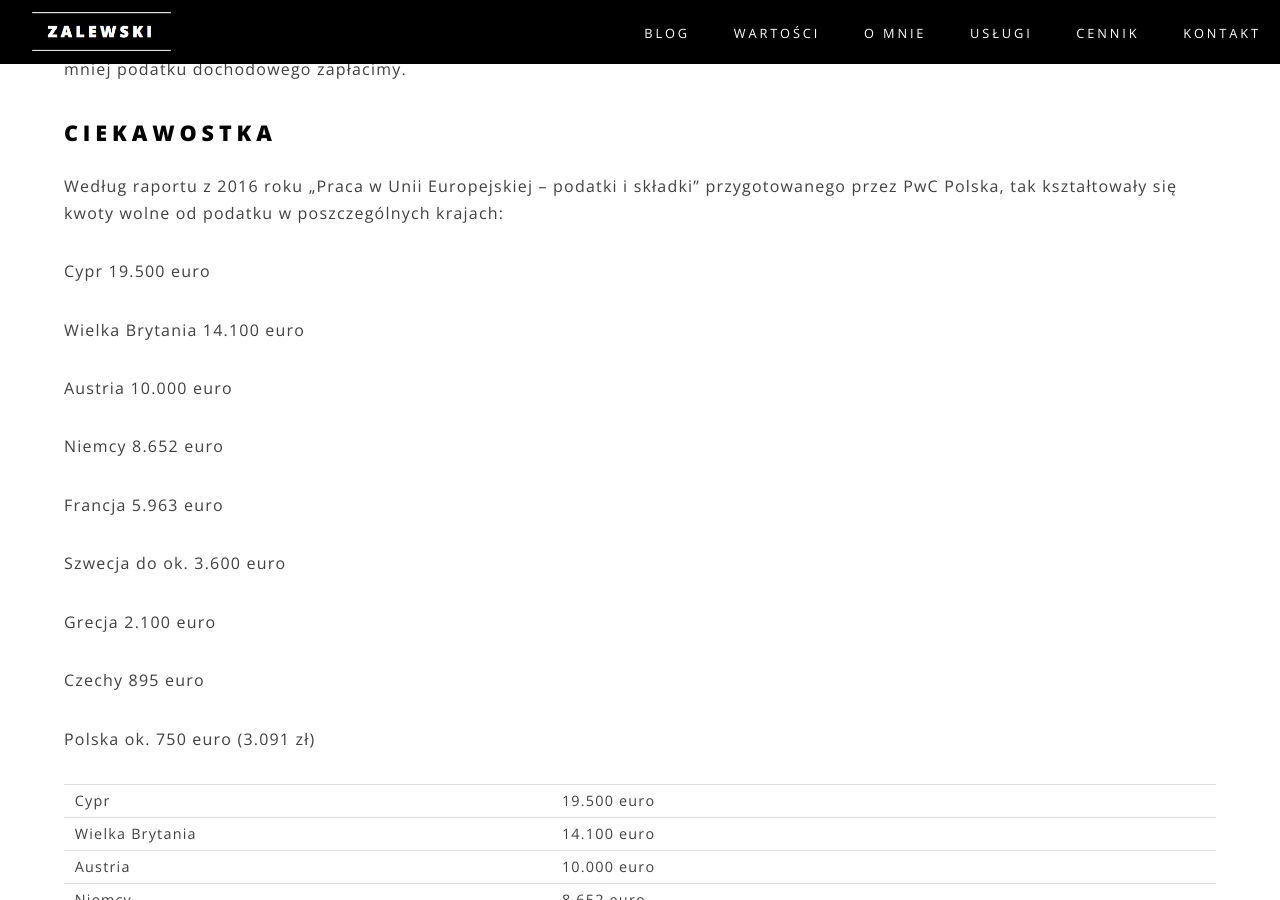
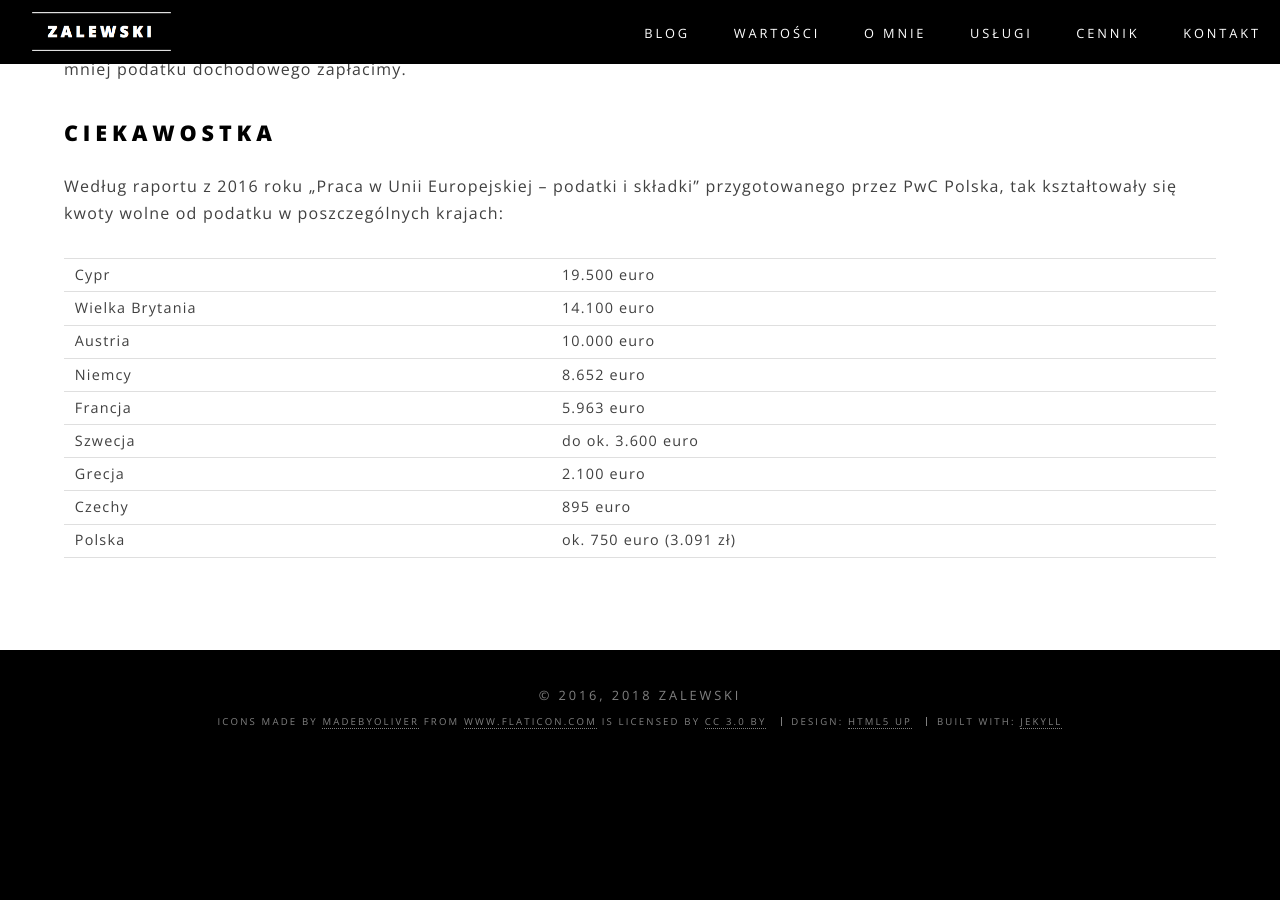
Before and after one commit to zalewskifinance/zalewskifinance.github.io, a Jekyll site: the page built from _posts/2018-11-14-kwota-wolna.md, in a window 1280 px wide and 900 px high, scrolled down 1170 px. Built offline with Jekyll 4.4.1, drawn with Linux system fonts in a browser that asks for light colours; after the commit the page ends 1937 px from its top, so only the background shows below that.

Commit message:
Update 2018-11-14-kwota-wolna.md

```diff
--- a/_posts/2018-11-14-kwota-wolna.md
+++ b/_posts/2018-11-14-kwota-wolna.md
@@ -38,25 +38,7 @@ Dlatego warto każdego roku wykorzystywać całkowity limit wpłat na IKZE (5.33
 ## Ciekawostka
 Według raportu z 2016 roku „Praca w Unii Europejskiej – podatki i składki” przygotowanego przez PwC Polska, tak kształtowały się kwoty wolne od podatku w poszczególnych krajach:
 
-Cypr              19.500 euro
-
-Wielka Brytania   14.100 euro
-
-Austria           10.000 euro
-
-Niemcy            8.652 euro
-
-Francja           5.963 euro
-
-Szwecja           do ok. 3.600 euro
-
-Grecja            2.100 euro
-
-Czechy            895 euro
-
-Polska            ok. 750 euro (3.091 zł)
-
-   <div class="table-wrapper small align-left">
+<div class="table-wrapper small align-left">
             <table class="small">
                 <tbody>
                 <tr>
```
